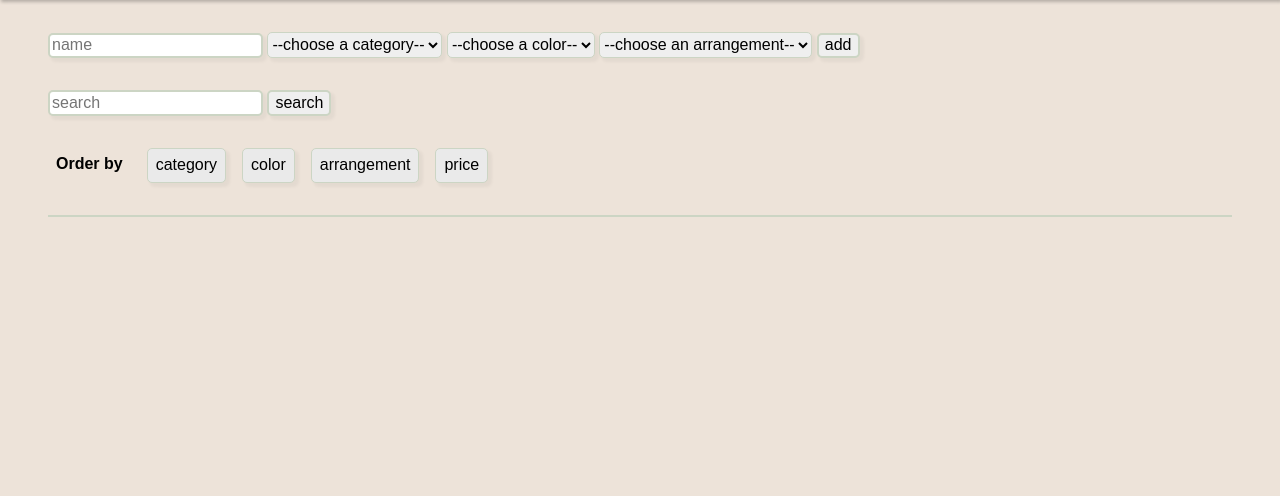
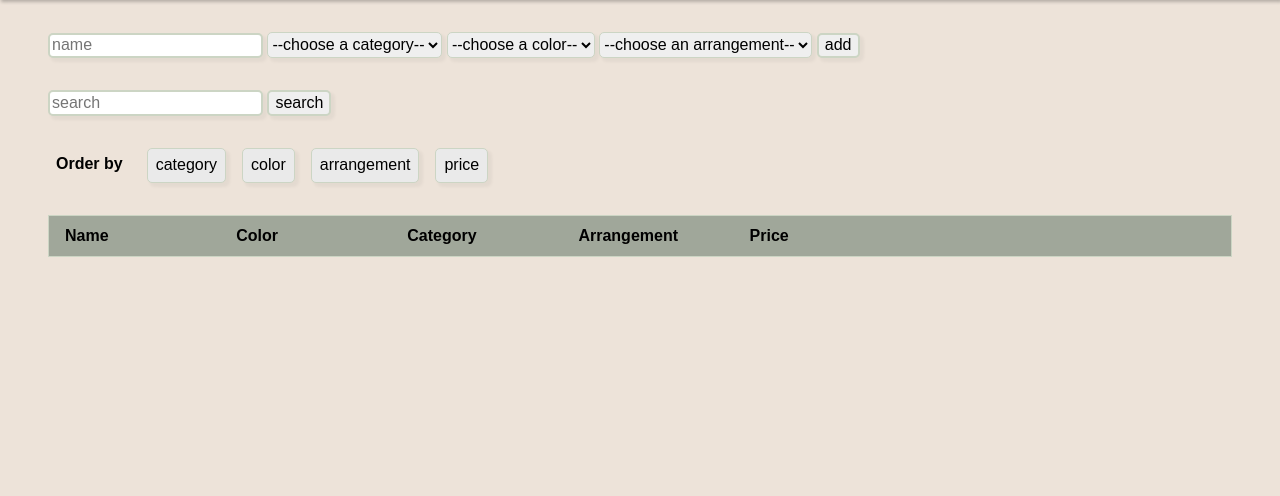
Before and after one commit to TiagoSobral/inventory-application-project, a Node server app: page / in a window 1280 px wide. Shown: the part 80-576 px from the top of the page. Run offline with Node 20, Linux system fonts and the light colour scheme; data that the repository does not hold is empty.

Commit message:
(style) align title bar with item column

```diff
--- a/styles/index.css
+++ b/styles/index.css
@@ -92,6 +92,18 @@ footer {
 	padding-bottom: 0.5rem;
 }
 
+.itemTitles {
+	gap: 2rem;
+	padding-left: 1rem;
+	padding-top: 0.5rem;
+	padding-bottom: 0.5rem;
+	display: grid;
+	width: 100%;
+	grid-template-columns: repeat(7, 1fr);
+	background-color: #a0a79a;
+	font-weight: 600;
+}
+
 .item {
 	gap: 2rem;
 	justify-content: space-around;
--- a/views/partials/items.ejs
+++ b/views/partials/items.ejs
@@ -1,6 +1,13 @@
 
   <ul class="itemsSection">
   <% if (locals.flower) { %>
+    <ul class="itemTitles">
+      <li>Name</li>
+      <li>Color</li>
+      <li>Category</li>
+      <li>Arrangement</li>
+      <li>Price</li>
+      </ul>
     <% flower.forEach((item) =>  {%>
       <% if (locals.update && locals.update.id == item.id) {%>
         <%- include('formUpdate') %>
```
